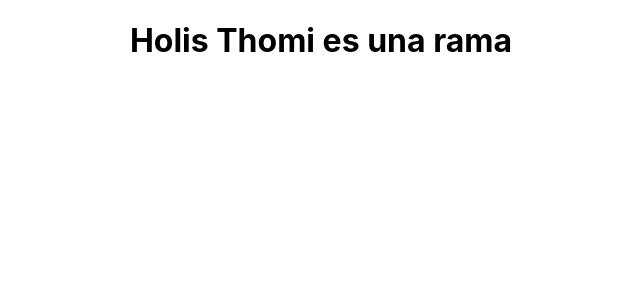
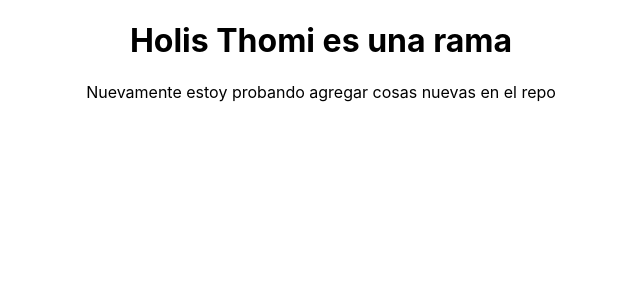
Before and after one commit to FlorVeneziano/Prueba, a React (Create React App) app in the folder front/: page / in a window 1280 px wide. Shown: the top 300 px of the page, without its empty margins (319-959 px from the left). Built offline with nearby package versions, Linux system fonts and the light colour scheme.

Commit message:
feat(/App) renderizado de parrafo

```diff
--- a/front/src/App.js
+++ b/front/src/App.js
@@ -5,6 +5,7 @@ function App() {
   return (
     <div className="App">
       <h1>Holis Thomi es una rama</h1>
+      <p>Nuevamente estoy probando agregar cosas nuevas en el repo</p>
     </div>
   );
 }
```
